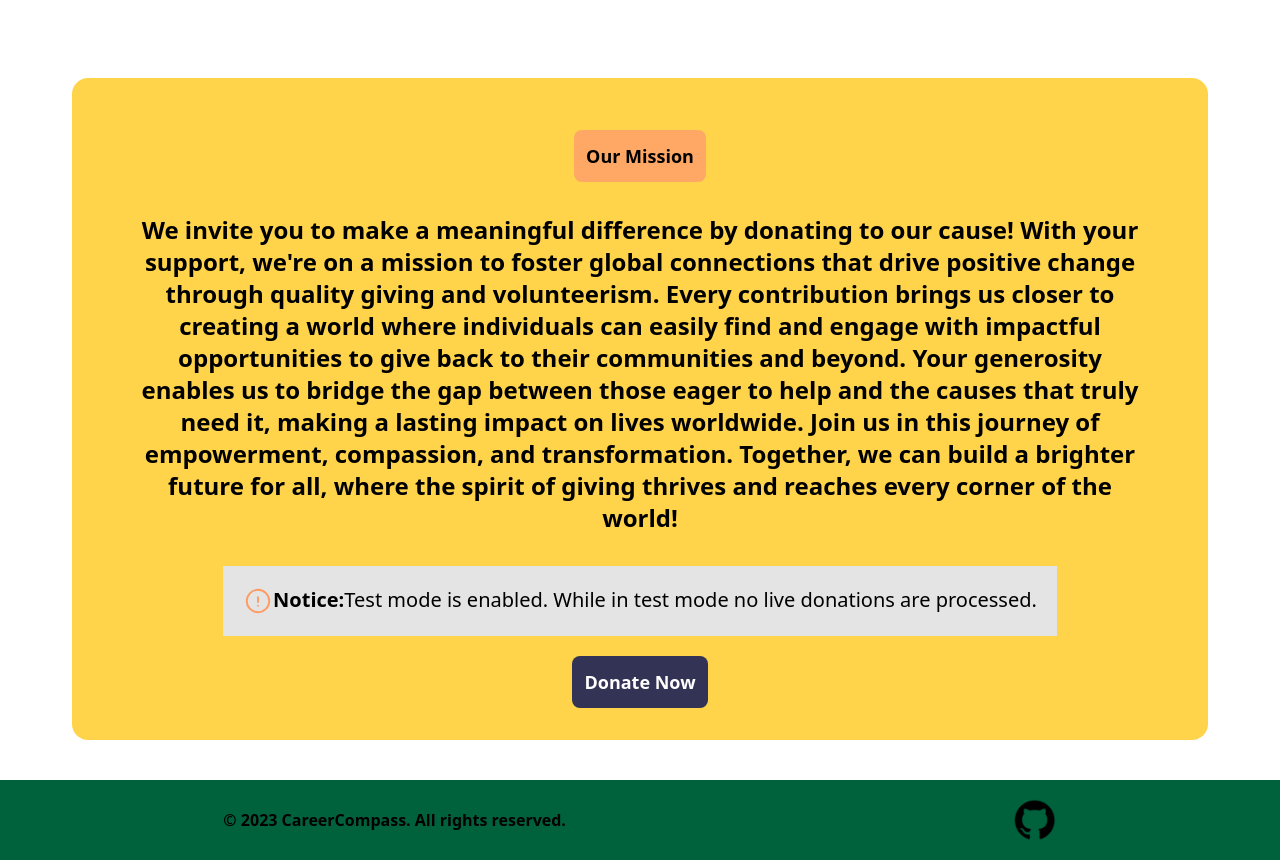
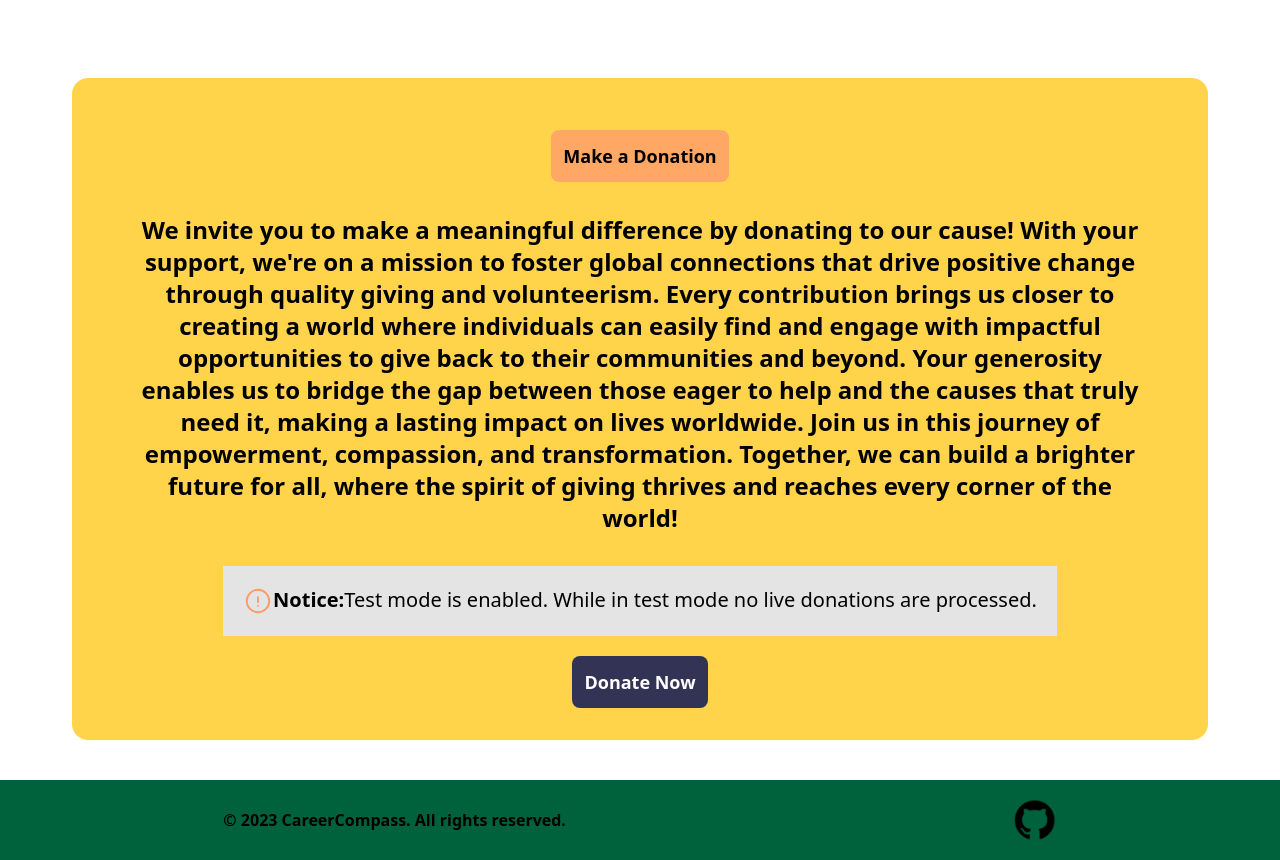
Before and after one commit to PekaVengers/FloodGuardia, a React (Vite) app in the folder client/: page / in a window 1280 px wide. Shown: the part 2400-3260 px from the top of the page. Built offline with nearby package versions, Linux system fonts and the light colour scheme.

Commit message:
change donate section title

```diff
--- a/client/src/pages/Home.jsx
+++ b/client/src/pages/Home.jsx
@@ -97,7 +97,7 @@ export default function Home() {
       </div>
       <div className='bg-[#FFD44A] p-8 mt-20 m-10 mx-[4.5rem] rounded-2xl'>
         <div className='flex justify-center'>
-          <button className='text-center text-lg bg-[#FFA765] p-3 font-bold mt-5 rounded-lg'>Our Mission</button>
+          <button className='text-center text-lg bg-[#FFA765] p-3 font-bold mt-5 rounded-lg'>Make a Donation</button>
         </div>
         <p className='text-center md:p-8 font-semibold text-2xl sm:p-4'>We invite you to make a meaningful difference by donating to our cause! With your support, we're on a mission to foster global connections that drive positive change through quality giving and volunteerism. Every contribution brings us closer to creating a world where individuals can easily find and engage with impactful opportunities to give back to their communities and beyond. Your generosity enables us to bridge the gap between those eager to help and the causes that truly need it, making a lasting impact on lives worldwide. Join us in this journey of empowerment, compassion, and transformation. Together, we can build a brighter future for all, where the spirit of giving thrives and reaches every corner of the world!</p>
         <div className='flex justify-center'>
```
